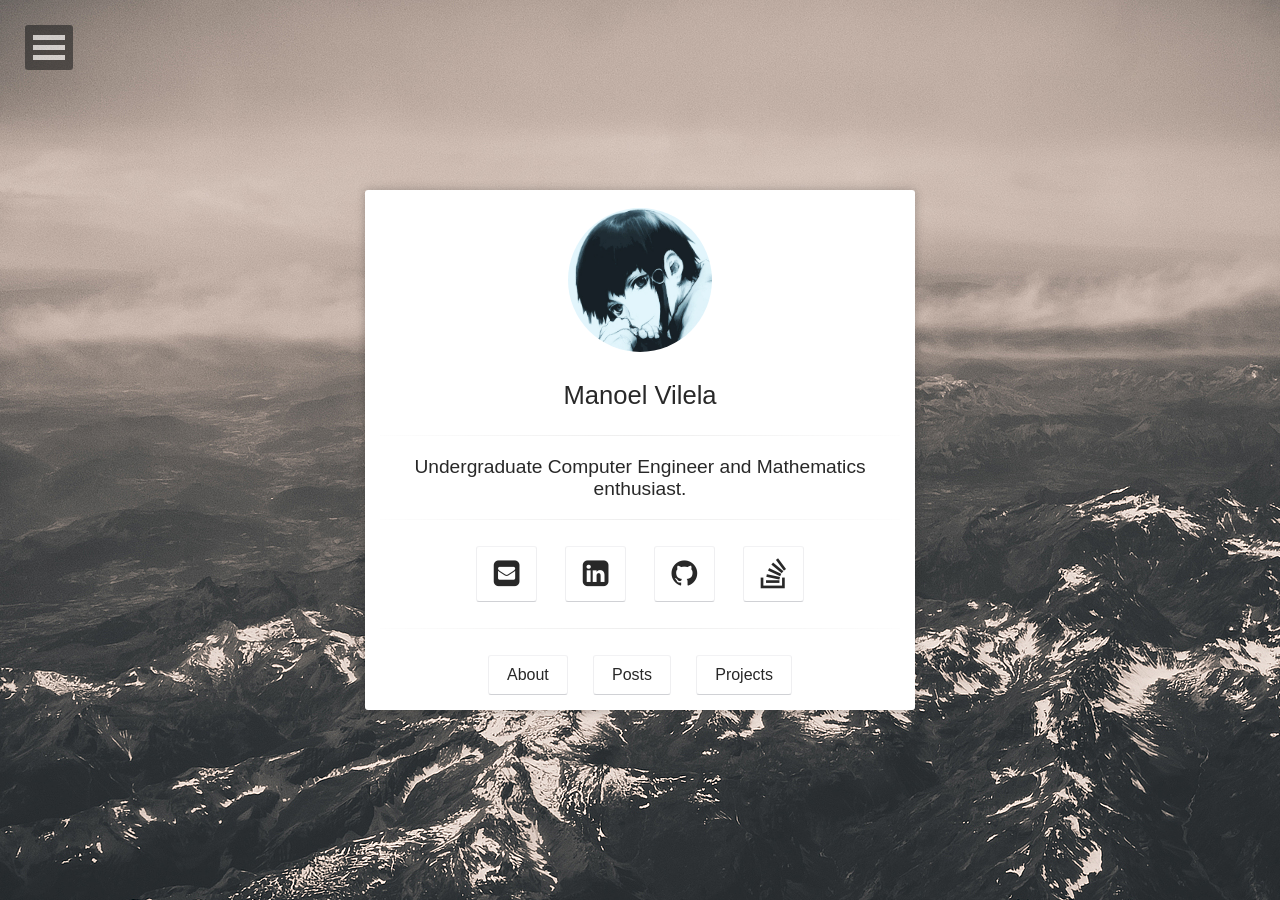
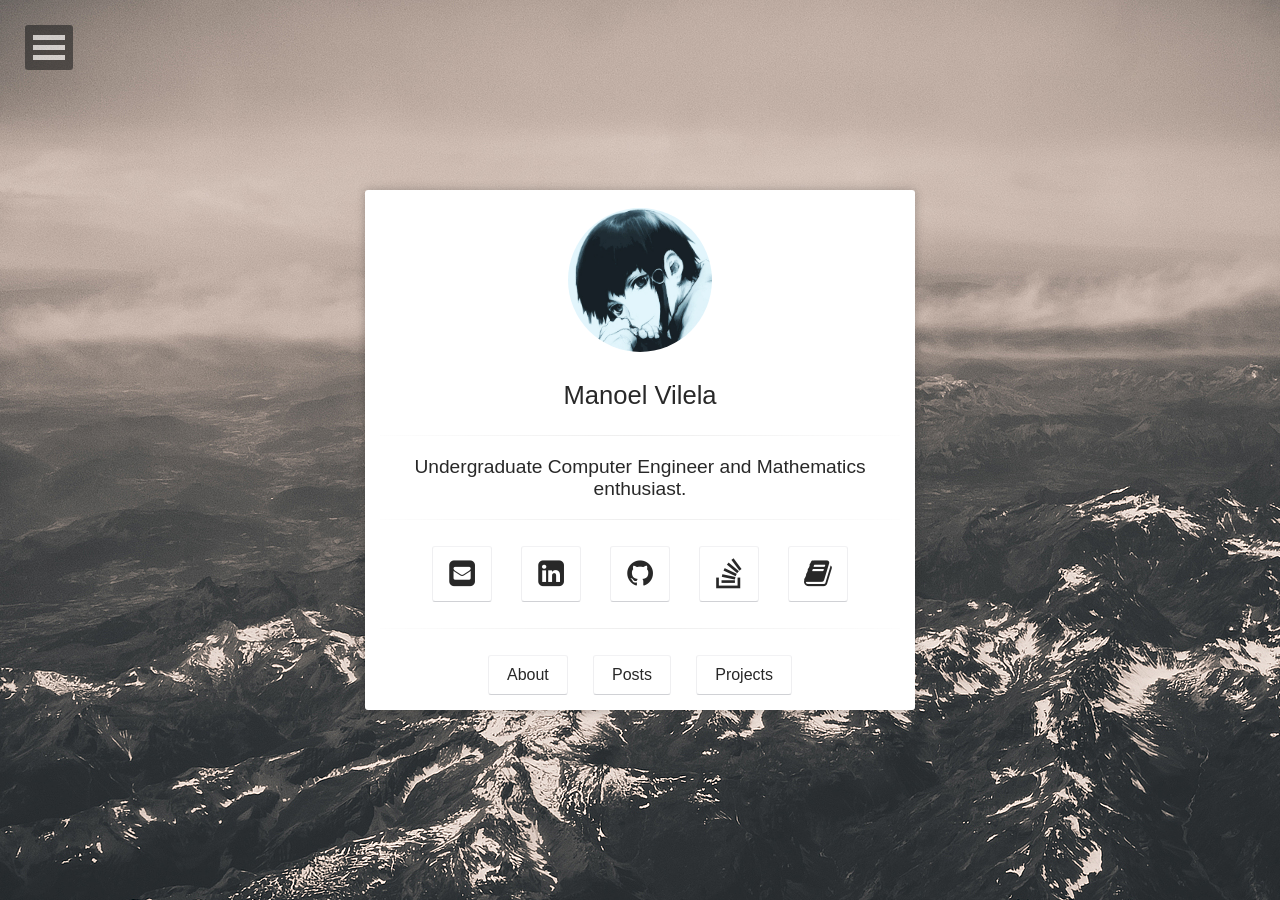
Before and after one commit to ryukinix/ryukinix.github.io, a Jekyll site: the page built from index.html, in a window 1280 px wide. Built offline with Jekyll 4.4.1, drawn with Linux system fonts in a browser that asks for light colours; comment, search, counter and statistics services are not loaded.

Commit message:
Add quora to main page

```diff
--- a/_config.yml
+++ b/_config.yml
@@ -38,6 +38,7 @@ email:              manoel_vilela@engineer.com
 github:             ryukinix
 stackoverflow:      3749971/lerax
 linkedin:           lerax
+quora:              Manoel-Vilela
 #steam:              ryukinix
 #xing:              username
 #instagram:          username
--- a/_includes/social-links.html
+++ b/_includes/social-links.html
@@ -20,4 +20,6 @@
         {% if site.weibo %}<a class="social-btn" href="http://www.weibo.com/{{ site.weibo }}" target="_blank"><i class="fa fa-fw fa-weibo"></i></a>{% endif %}
         {% if site.flickr %}<a class="social-btn" href="http://www.flickr.com/{{ site.flickr }}" target="_blank"><i class="fa fa-fw fa-flickr"></i></a>{% endif %}
         {% if site.codepen %}<a class="social-btn" href="http://codepen.io/{{ site.codepen }}" target="_blank"><i class="fa fa-fw fa-codepen"></i></a>{% endif %}
+        {% if site.quora %}<a class="social-btn" href="http://quora.com/profile/{{ site.quora }}" target="_blank"><i class="fa fa-fw fa-book"></i></a>{% endif %}
     </h3>
+</hr>
```
Lines whose indentation alone changed are shown as unchanged.
